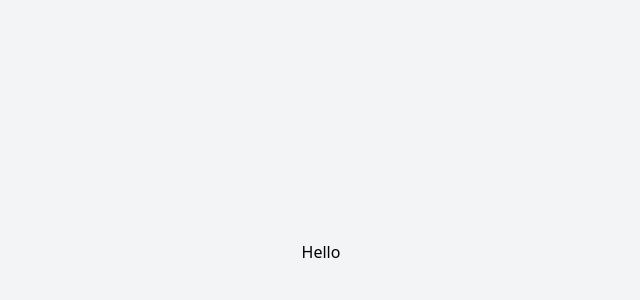
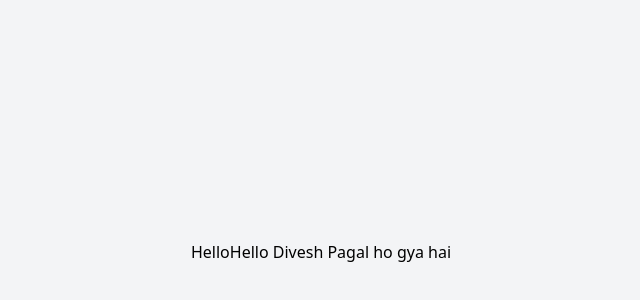
Before and after one commit to Suraj2rp/PROJECT3, a React (Vite) app in the folder frontend/: page / in a window 1280 px wide. Shown: the part 148-448 px from the top of the page, without its empty margins (319-959 px from the left). Built offline with nearby package versions, Linux system fonts and the light colour scheme.

Commit message:
Hello Guys, I am In

```diff
--- a/frontend/src/App.jsx
+++ b/frontend/src/App.jsx
@@ -4,7 +4,11 @@ function App() {
   return (
     <div className='flex items-center justify-center h-screen bg-gray-100'>
       Hello
+
+
+      <h1>Hello Divesh Pagal ho gya hai</h1>
     </div>
+
   )
 }
 
```
